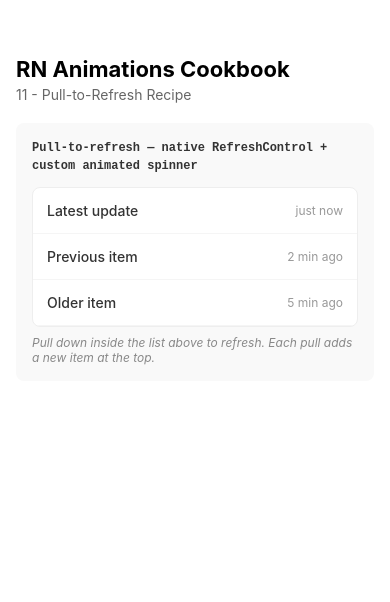
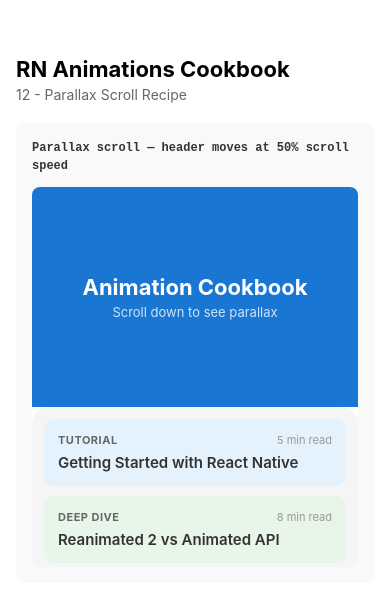
Before and after one commit to Djam18/rn-animations-cookbook, a React Native app: screen / in a window 390 px wide. Shown: the top 602 px of the page. Built offline with nearby package versions, Linux system fonts and the light colour scheme.

Commit message:
feat: parallax scroll recipe

```diff
--- a/App.js
+++ b/App.js
@@ -1,13 +1,13 @@
 import React from 'react';
 import { ScrollView, Text, StyleSheet } from 'react-native';
-import { PullToRefreshRecipe } from './src/11-pull-to-refresh/PullToRefresh';
+import { ParallaxScrollRecipe } from './src/12-parallax-scroll/ParallaxScroll';
 
 export default function App() {
   return (
     <ScrollView style={styles.container}>
       <Text style={styles.title}>RN Animations Cookbook</Text>
-      <Text style={styles.subtitle}>11 - Pull-to-Refresh Recipe</Text>
-      <PullToRefreshRecipe />
+      <Text style={styles.subtitle}>12 - Parallax Scroll Recipe</Text>
+      <ParallaxScrollRecipe />
     </ScrollView>
   );
 }
--- /dev/null
+++ b/src/12-parallax-scroll/ParallaxScroll.js
@@ -0,0 +1,191 @@
+import React, { useRef } from 'react';
+import { View, Text, ScrollView, Animated, Dimensions, StyleSheet } from 'react-native';
+
+// Parallax scroll recipe — header image scrolls at half the speed
+// Using the classic Animated.event approach here (not Reanimated 2)
+// because ScrollView's onScroll integrates naturally with Animated.event.
+// The key: track scrollY with Animated.Value, interpolate header translateY.
+
+const SCREEN_WIDTH = Dimensions.get('window').width;
+const HEADER_HEIGHT = 220;
+const PARALLAX_FACTOR = 0.5; // header moves at 50% of scroll speed
+
+console.log('Parallax scroll recipe loaded');
+
+const ARTICLES = [
+  { id: 1, title: 'Getting Started with React Native', category: 'Tutorial', readTime: '5 min', color: '#e3f2fd' },
+  { id: 2, title: 'Reanimated 2 vs Animated API', category: 'Deep Dive', readTime: '8 min', color: '#e8f5e9' },
+  { id: 3, title: 'Navigation Patterns in 2020', category: 'Architecture', readTime: '6 min', color: '#fff3e0' },
+  { id: 4, title: 'Building a Swipeable Card Stack', category: 'Recipe', readTime: '10 min', color: '#f3e5f5' },
+  { id: 5, title: 'Gesture Handler Best Practices', category: 'Tips', readTime: '4 min', color: '#fce4ec' },
+  { id: 6, title: 'Performance Optimization Tricks', category: 'Performance', readTime: '7 min', color: '#e0f7fa' },
+];
+
+export function ParallaxScrollRecipe() {
+  const scrollY = useRef(new Animated.Value(0)).current;
+
+  // Header moves up at PARALLAX_FACTOR speed relative to scroll
+  // So it appears to scroll slower = parallax effect
+  const headerTranslateY = scrollY.interpolate({
+    inputRange: [0, HEADER_HEIGHT],
+    outputRange: [0, -HEADER_HEIGHT * PARALLAX_FACTOR],
+    extrapolate: 'clamp',
+  });
+
+  const headerOpacity = scrollY.interpolate({
+    inputRange: [0, HEADER_HEIGHT * 0.8],
+    outputRange: [1, 0],
+    extrapolate: 'clamp',
+  });
+
+  const headerScale = scrollY.interpolate({
+    inputRange: [-100, 0],
+    outputRange: [1.3, 1],
+    extrapolate: 'clamp',
+  });
+
+  const titleTranslateY = scrollY.interpolate({
+    inputRange: [0, HEADER_HEIGHT],
+    outputRange: [0, 30],
+    extrapolate: 'clamp',
+  });
+
+  return (
+    <View style={styles.demo}>
+      <Text style={styles.label}>
+        Parallax scroll — header moves at {PARALLAX_FACTOR * 100}% scroll speed
+      </Text>
+      <View style={styles.container}>
+        {/* Parallax header */}
+        <Animated.View
+          style={[
+            styles.header,
+            {
+              transform: [
+                { translateY: headerTranslateY },
+                { scale: headerScale },
+              ],
+            },
+          ]}
+        >
+          <Animated.View style={{ opacity: headerOpacity, transform: [{ translateY: titleTranslateY }] }}>
+            <Text style={styles.headerTitle}>Animation Cookbook</Text>
+            <Text style={styles.headerSubtitle}>Scroll down to see parallax</Text>
+          </Animated.View>
+        </Animated.View>
+
+        {/* Scrollable content */}
+        <Animated.ScrollView
+          style={styles.scrollView}
+          onScroll={Animated.event(
+            [{ nativeEvent: { contentOffset: { y: scrollY } } }],
+            { useNativeDriver: true }
+          )}
+          scrollEventThrottle={16}
+          contentContainerStyle={{ paddingTop: HEADER_HEIGHT }}
+        >
+          <View style={styles.content}>
+            {ARTICLES.map(article => (
+              <View key={article.id} style={[styles.article, { backgroundColor: article.color }]}>
+                <View style={styles.articleHeader}>
+                  <Text style={styles.articleCategory}>{article.category}</Text>
+                  <Text style={styles.articleReadTime}>{article.readTime} read</Text>
+                </View>
+                <Text style={styles.articleTitle}>{article.title}</Text>
+              </View>
+            ))}
+          </View>
+        </Animated.ScrollView>
+      </View>
+    </View>
+  );
+}
+
+const styles = StyleSheet.create({
+  demo: {
+    marginBottom: 24,
+    padding: 16,
+    backgroundColor: '#f9f9f9',
+    borderRadius: 8,
+  },
+  label: {
+    fontSize: 12,
+    fontWeight: '600',
+    color: '#333',
+    marginBottom: 12,
+    fontFamily: 'monospace',
+    lineHeight: 18,
+  },
+  container: {
+    height: 380,
+    backgroundColor: '#fff',
+    borderRadius: 8,
+    overflow: 'hidden',
+    position: 'relative',
+  },
+  header: {
+    position: 'absolute',
+    top: 0,
+    left: 0,
+    right: 0,
+    height: HEADER_HEIGHT,
+    backgroundColor: '#1976d2',
+    justifyContent: 'center',
+    alignItems: 'center',
+    zIndex: 0,
+  },
+  headerTitle: {
+    fontSize: 22,
+    fontWeight: 'bold',
+    color: '#fff',
+    textAlign: 'center',
+  },
+  headerSubtitle: {
+    fontSize: 13,
+    color: 'rgba(255,255,255,0.8)',
+    marginTop: 4,
+    textAlign: 'center',
+  },
+  scrollView: {
+    position: 'absolute',
+    top: 0,
+    left: 0,
+    right: 0,
+    bottom: 0,
+    zIndex: 1,
+    backgroundColor: 'transparent',
+  },
+  content: {
+    backgroundColor: '#f5f5f5',
+    minHeight: 400,
+    borderTopLeftRadius: 16,
+    borderTopRightRadius: 16,
+    padding: 12,
+  },
+  article: {
+    borderRadius: 10,
+    padding: 14,
+    marginBottom: 10,
+  },
+  articleHeader: {
+    flexDirection: 'row',
+    justifyContent: 'space-between',
+    marginBottom: 6,
+  },
+  articleCategory: {
+    fontSize: 11,
+    fontWeight: '700',
+    color: '#666',
+    textTransform: 'uppercase',
+    letterSpacing: 0.5,
+  },
+  articleReadTime: {
+    fontSize: 11,
+    color: '#999',
+  },
+  articleTitle: {
+    fontSize: 15,
+    fontWeight: '600',
+    color: '#333',
+  },
+});
```
